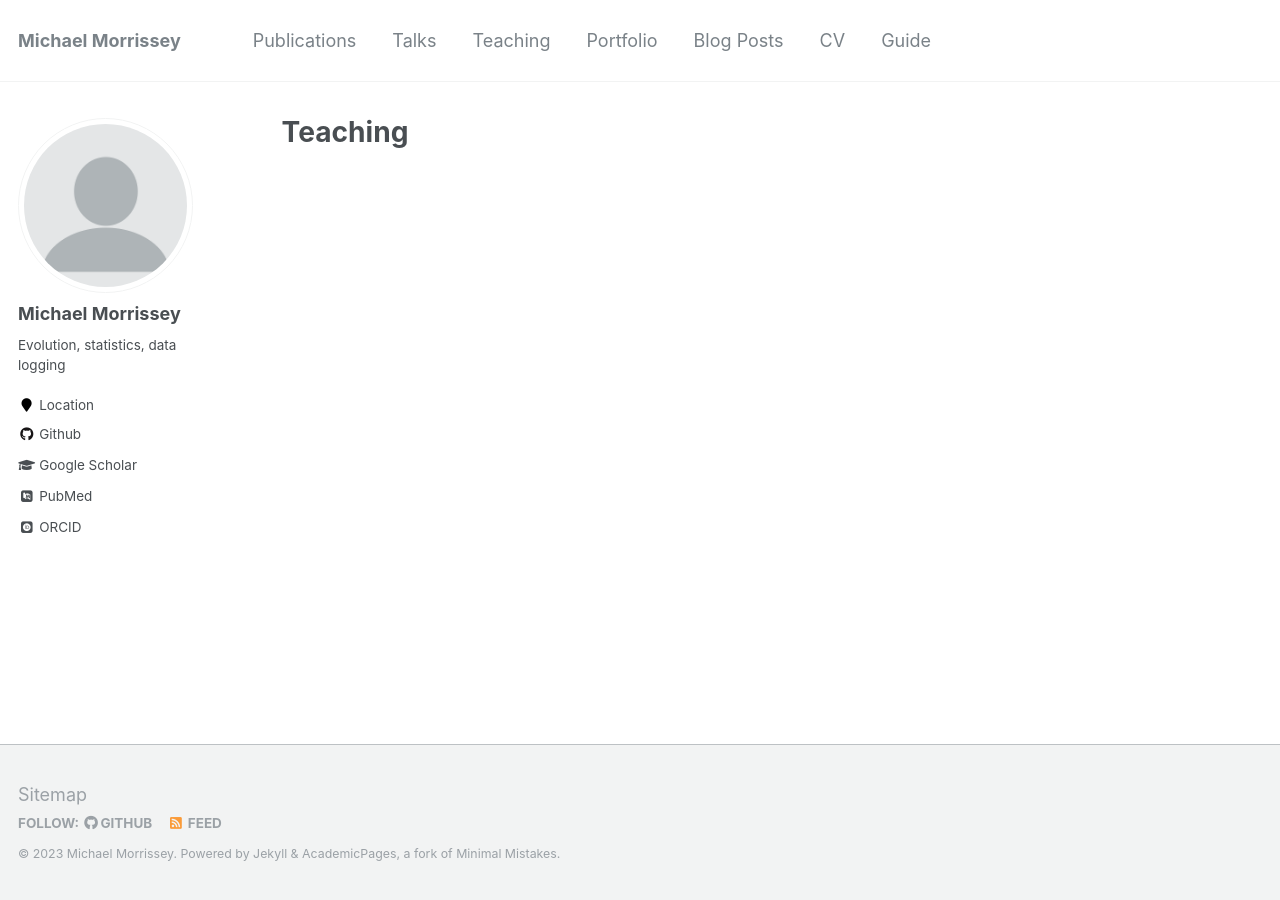
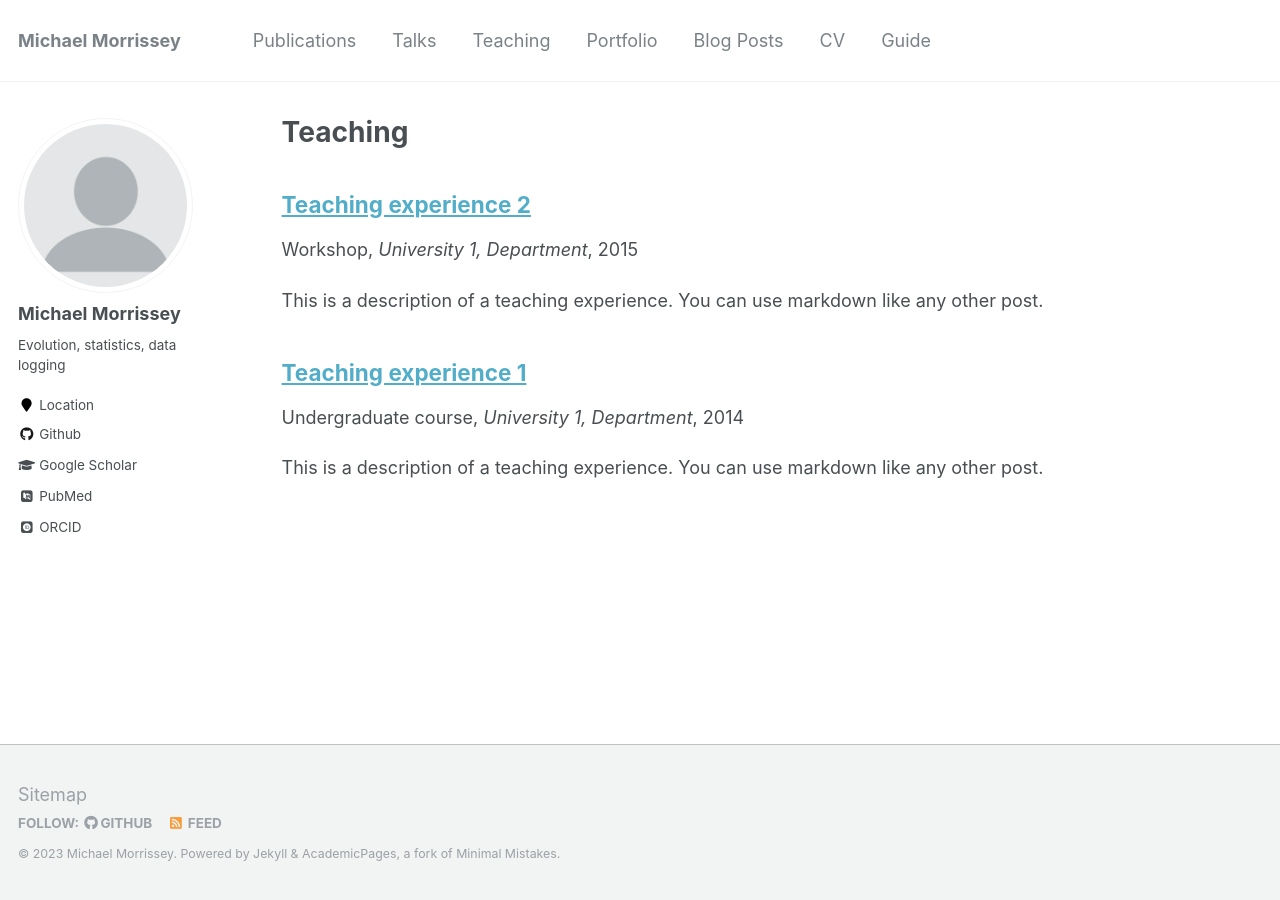
Before and after one commit to mbmorrissey/mbmorrissey.github.io, a Jekyll site: the page built from _pages/teaching.html, in a window 1280 px wide. Built offline with Jekyll 4.4.1, drawn with Linux system fonts in a browser that asks for light colours; some web fonts are replaced; some of the changed lines change nothing that is shown.

Commit message:
Update _config.yml

```diff
--- a/_config.yml
+++ b/_config.yml
@@ -175,9 +175,9 @@
 
 # Collections
 collections:
-  #teaching:
-  #  output: true
-  #  permalink: /:collection/:path/
+  teaching:
+    output: false
+    permalink: /:collection/:path/
   publications:
     output: true
     permalink: /:collection/:path/
```
